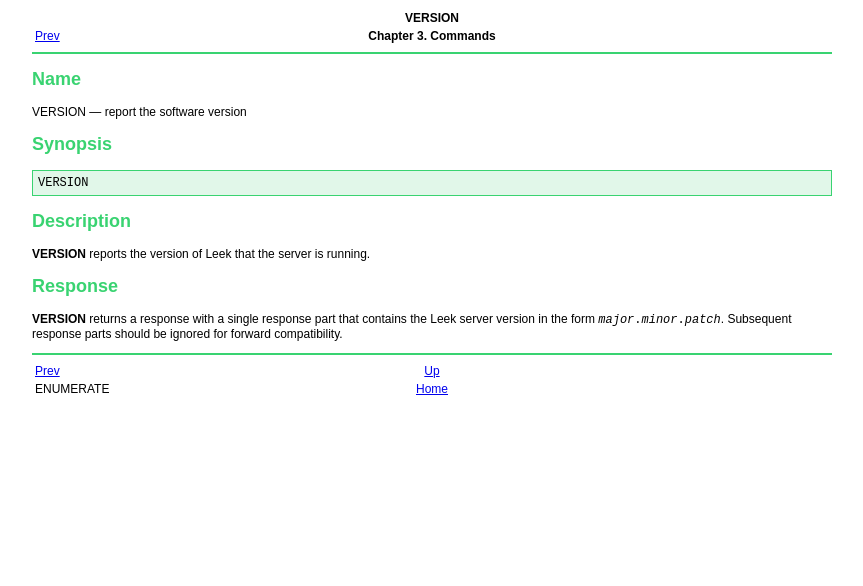
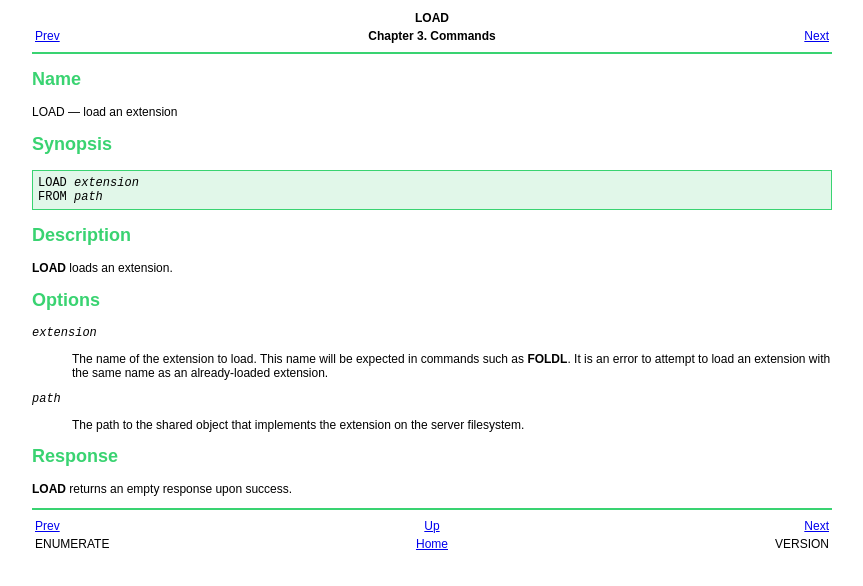
Before and after one commit to rightfold/leek-site, a plain HTML site: page re04.html in a window 1280 px wide. Shown: the whole page, without its empty margins (208-1071 px from the left). Drawn offline with Linux system fonts and the light colour scheme.

Commit message:
Update site

```diff
--- a/re04.html
+++ b/re04.html
@@ -1,31 +1,46 @@
 <?xml version="1.0" encoding="UTF-8" standalone="no"?>
-<!DOCTYPE html PUBLIC "-//W3C//DTD XHTML 1.0 Transitional//EN" "http://www.w3.org/TR/xhtml1/DTD/xhtml1-transitional.dtd"><html xmlns="http://www.w3.org/1999/xhtml"><head><meta http-equiv="Content-Type" content="text/html; charset=UTF-8" /><title>VERSION</title><link rel="stylesheet" type="text/css" href="stylesheet.css" /><meta name="generator" content="DocBook XSL Stylesheets V1.79.1" /><link rel="home" href="index.html" title="Leek documentation" /><link rel="up" href="ch03.html" title="Chapter 3. Commands" /><link rel="prev" href="re03.html" title="ENUMERATE" /></head><body><div class="navheader"><table width="100%" summary="Navigation header"><tr><th colspan="3" align="center">VERSION</th></tr><tr><td width="20%" align="left"><a accesskey="p" href="re03.html">Prev</a> </td><th width="60%" align="center">Chapter 3. Commands</th><td width="20%" align="right"> </td></tr></table><hr /></div><div class="refentry"><a id="idm140361293202656"></a><div class="titlepage"></div>
+<!DOCTYPE html PUBLIC "-//W3C//DTD XHTML 1.0 Transitional//EN" "http://www.w3.org/TR/xhtml1/DTD/xhtml1-transitional.dtd"><html xmlns="http://www.w3.org/1999/xhtml"><head><meta http-equiv="Content-Type" content="text/html; charset=UTF-8" /><title>LOAD</title><link rel="stylesheet" type="text/css" href="stylesheet.css" /><meta name="generator" content="DocBook XSL Stylesheets V1.79.1" /><link rel="home" href="index.html" title="Leek documentation" /><link rel="up" href="ch03.html" title="Chapter 3. Commands" /><link rel="prev" href="re03.html" title="ENUMERATE" /><link rel="next" href="re05.html" title="VERSION" /></head><body><div class="navheader"><table width="100%" summary="Navigation header"><tr><th colspan="3" align="center">LOAD</th></tr><tr><td width="20%" align="left"><a accesskey="p" href="re03.html">Prev</a> </td><th width="60%" align="center">Chapter 3. Commands</th><td width="20%" align="right"> <a accesskey="n" href="re05.html">Next</a></td></tr></table><hr /></div><div class="refentry"><a id="idm140160379046304"></a><div class="titlepage"></div>
   <div class="refnamediv"><h2>Name</h2><p>
-    VERSION
-     — report the software version
+    LOAD
+     — load an extension
   </p></div>
 
   <div class="refsynopsisdiv"><h2>Synopsis</h2>
-    <pre class="synopsis">VERSION</pre>
+    <pre class="synopsis">LOAD <em class="replaceable"><code>extension</code></em>
+FROM <em class="replaceable"><code>path</code></em></pre>
   </div>
 
-  <div class="refsect1"><a id="idm140361293200480"></a><h2>Description</h2>
+  <div class="refsect1"><a id="idm140160379043312"></a><h2>Description</h2>
 
 
     <p>
-      <span class="command"><strong>VERSION</strong></span> reports the version of Leek that the server is
-      running.
+      <span class="command"><strong>LOAD</strong></span> loads an extension.
     </p>
   </div>
 
-  <div class="refsect1"><a id="idm140361293198944"></a><h2>Response</h2>
+  <div class="refsect1"><a id="idm140160379041776"></a><h2>Options</h2>
+
+
+    <div class="variablelist"><dl class="variablelist"><dt><span class="term"><em class="replaceable"><code>extension</code></em></span></dt><dd>
+          <p>
+            The name of the extension to load. This name will be expected in
+            commands such as <span class="command"><strong>FOLDL</strong></span>. It is an error to attempt
+            to load an extension with the same name as an already-loaded
+            extension.
+          </p>
+        </dd><dt><span class="term"><em class="replaceable"><code>path</code></em></span></dt><dd>
+          <p>
+            The path to the shared object that implements the extension on the
+            server filesystem.
+          </p>
+        </dd></dl></div>
+  </div>
+
+  <div class="refsect1"><a id="idm140160379036224"></a><h2>Response</h2>
 
 
     <p>
-      <span class="command"><strong>VERSION</strong></span> returns a response with a single response part
-      that contains the Leek server version in the form
-      <code class="computeroutput"><em class="replaceable"><code>major</code></em>.<em class="replaceable"><code>minor</code></em>.<em class="replaceable"><code>patch</code></em></code>.
-      Subsequent response parts should be ignored for forward compatibility.
+      <span class="command"><strong>LOAD</strong></span> returns an empty response upon success.
     </p>
   </div>
-</div><div class="navfooter"><hr /><table width="100%" summary="Navigation footer"><tr><td width="40%" align="left"><a accesskey="p" href="re03.html">Prev</a> </td><td width="20%" align="center"><a accesskey="u" href="ch03.html">Up</a></td><td width="40%" align="right"> </td></tr><tr><td width="40%" align="left" valign="top">ENUMERATE </td><td width="20%" align="center"><a accesskey="h" href="index.html">Home</a></td><td width="40%" align="right" valign="top"> </td></tr></table></div></body></html>
+</div><div class="navfooter"><hr /><table width="100%" summary="Navigation footer"><tr><td width="40%" align="left"><a accesskey="p" href="re03.html">Prev</a> </td><td width="20%" align="center"><a accesskey="u" href="ch03.html">Up</a></td><td width="40%" align="right"> <a accesskey="n" href="re05.html">Next</a></td></tr><tr><td width="40%" align="left" valign="top">ENUMERATE </td><td width="20%" align="center"><a accesskey="h" href="index.html">Home</a></td><td width="40%" align="right" valign="top"> VERSION</td></tr></table></div></body></html>
```
Also changed, not shown: ch01.html (+1 -1 lines), ch02.html (+1 -1 lines), ch03.html (+2 -1 lines), index.html (+1 -1 lines), pt01.html (+1 -1 lines), pt02.html (+1 -1 lines), re01.html (+4 -4 lines), re02.html (+4 -4 lines), re03.html (+5 -5 lines), re05.html (added, +31 -0 lines).
